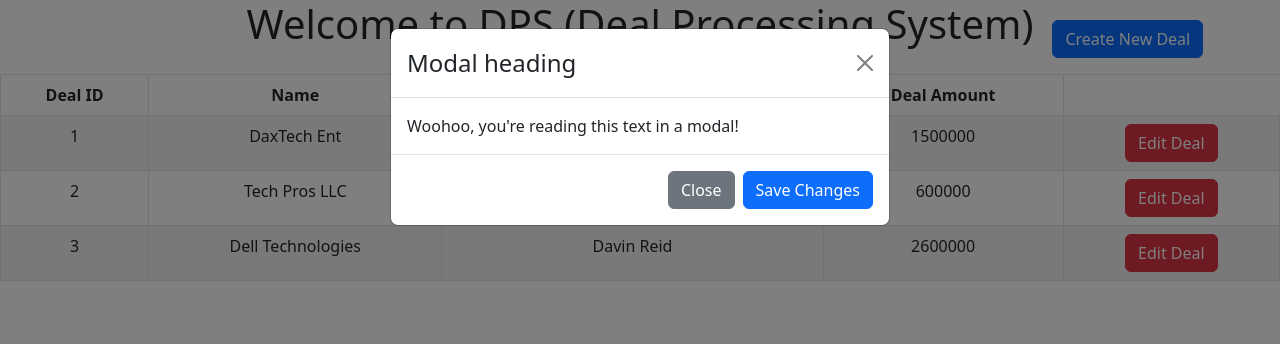
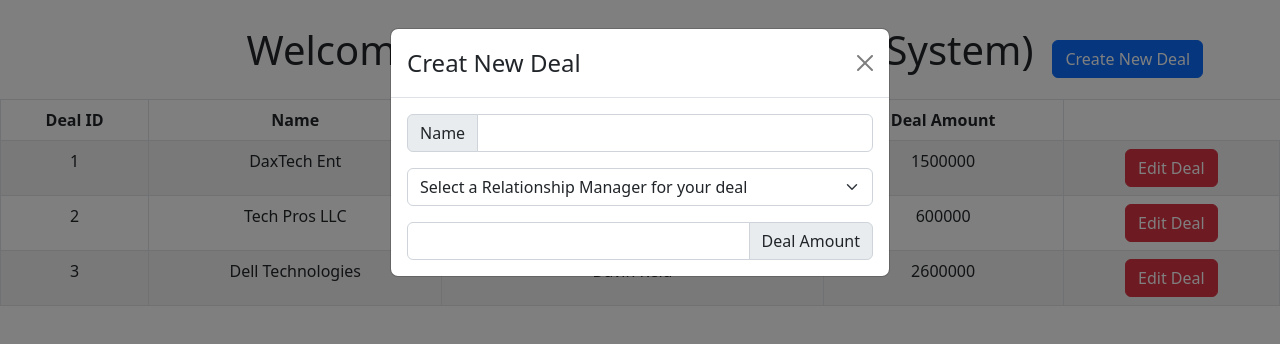
Before and after one commit to DavTheDev20/DPS_TEST, a React (Create React App) app in the folder client/: page / in a window 1280 px wide. Both pictures are taken after a click on the button "Create New Deal". Shown: the top 344 px of the page. Built offline with nearby package versions, Linux system fonts and the light colour scheme.

Commit message:
Create UI Modal to handle creation of new deals.

```diff
--- a/client/src/App.js
+++ b/client/src/App.js
@@ -3,6 +3,7 @@ import data from './fakedata.json';
 import Table from 'react-bootstrap/Table';
 import Button from 'react-bootstrap/Button';
 import Modal from 'react-bootstrap/Modal';
+import { Form, InputGroup } from 'react-bootstrap';
 import { useState } from 'react';
 
 function App() {
@@ -13,29 +14,35 @@ function App() {
 
   return (
     <div>
-      <h1 style={{ textAlign: 'center', marginBottom: '2%' }}>
+      <h1 style={{ textAlign: 'center', margin: '2% 0' }}>
         Welcome to DPS (Deal Processing System)
       </h1>
       <div>
         <Button
-          style={{ position: 'absolute', right: '6%', top: '2.5%' }}
+          style={{ position: 'absolute', right: '6%', top: '5%' }}
           onClick={handleShow}
         >
           Create New Deal
         </Button>
         <Modal show={show} onHide={handleClose}>
           <Modal.Header closeButton>
-            <Modal.Title>Modal heading</Modal.Title>
+            <Modal.Title>Creat New Deal</Modal.Title>
           </Modal.Header>
-          <Modal.Body>Woohoo, you're reading this text in a modal!</Modal.Body>
-          <Modal.Footer>
-            <Button variant="secondary" onClick={handleClose}>
-              Close
-            </Button>
-            <Button variant="primary" onClick={handleClose}>
-              Save Changes
-            </Button>
-          </Modal.Footer>
+          <Modal.Body>
+            <InputGroup className="mb-3">
+              <InputGroup.Text>Name</InputGroup.Text>
+              <Form.Control />
+            </InputGroup>
+            <Form.Select className="mb-3">
+              <option>Select a Relationship Manager for your deal</option>
+              <option value="Davin Reid">Davin Reid</option>
+              <option value="Nina Goldfarb">Nina Goldfarb</option>
+            </Form.Select>
+            <InputGroup>
+              <Form.Control />
+              <InputGroup.Text>Deal Amount</InputGroup.Text>
+            </InputGroup>
+          </Modal.Body>
         </Modal>
         <Table striped bordered hover style={{ textAlign: 'center' }}>
           <thead>
```
